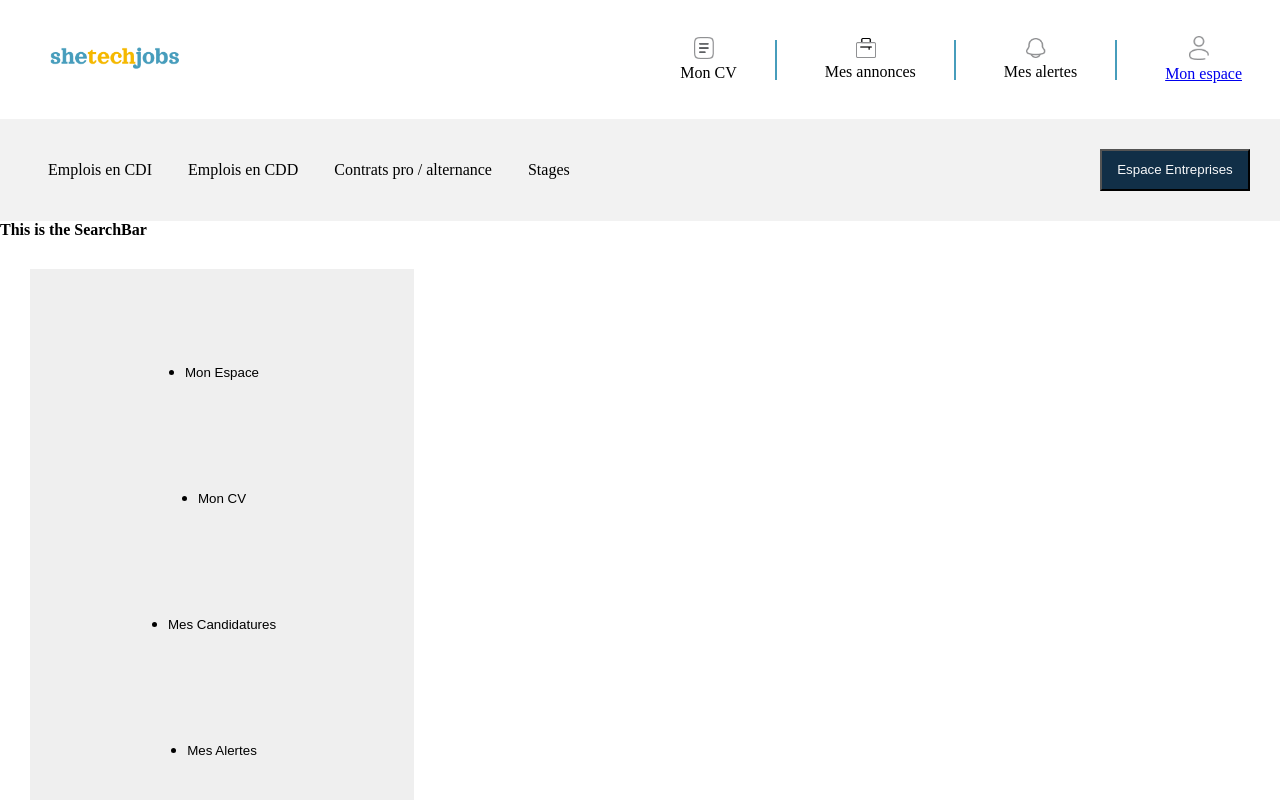
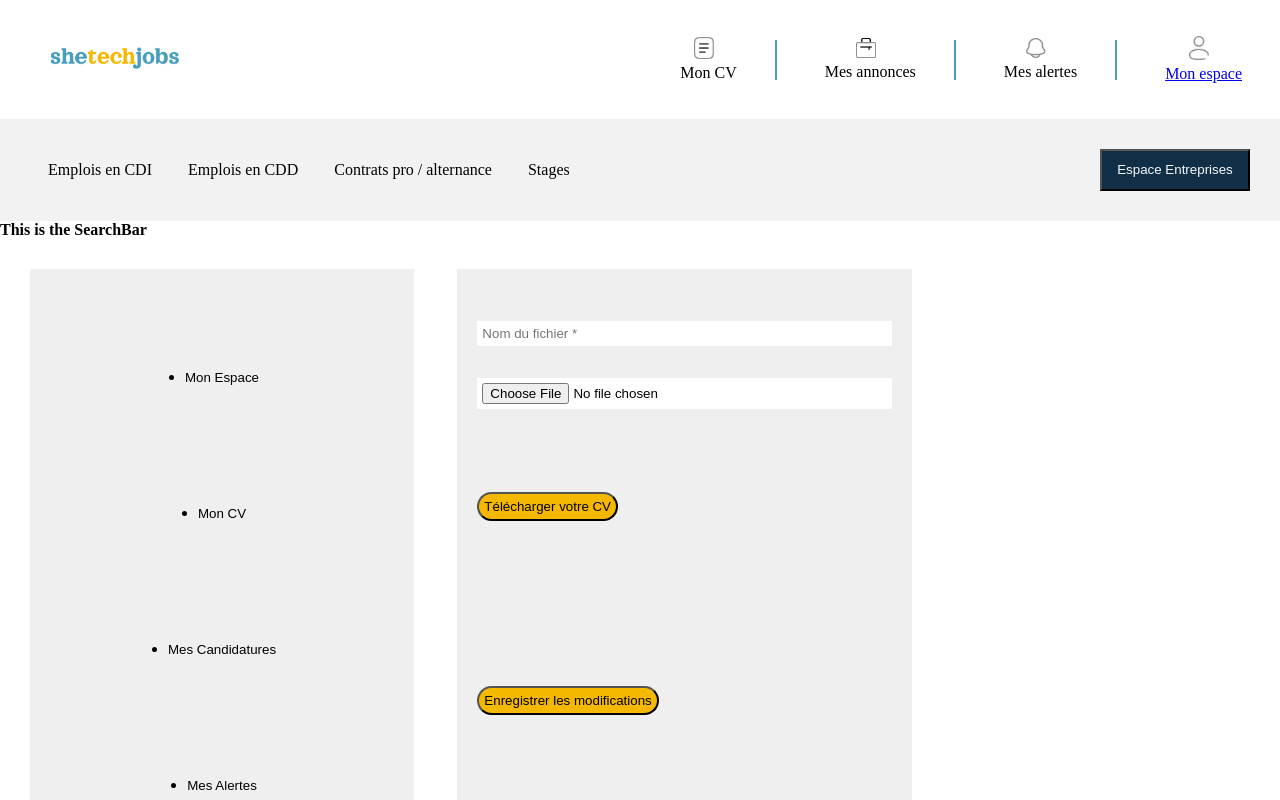
Before and after one commit to BEEBIKHAN/SheTechJobs, a React (Vite) app in the folder frontend/: page /dashboardcandidate in a window 1280 px wide. Shown: the top 800 px of the page. Built offline with nearby package versions, Linux system fonts and the light colour scheme; a web font is replaced by a local one.

Commit message:
dashboard Moncv

```diff
--- /dev/null
+++ b/frontend/src/components/MonCv.jsx
@@ -0,0 +1,72 @@
+import React, { useState } from "react";
+
+function MonCV() {
+  const [file, setFile] = useState(null);
+
+  const handleFileChange = (event) => {
+    setFile(event.target.files[0]);
+  };
+
+  const handleSubmit = async (event) => {
+    event.preventDefault();
+    if (!file) {
+      // eslint-disable-next-line no-alert
+      alert("Please select a file to upload");
+    }
+    // const formData = new FormData();
+    // formData.append("cv", file);
+
+    // try {
+    // const response = await fetch("/api/upload-cv", {
+    // method: "POST",
+    // body: formData,
+    // });
+    // if (response.ok) {
+    // eslint-disable-next-line no-alert
+    // alert("CV uploaded successfully");
+    // } else {
+    // eslint-disable-next-line no-alert
+    // alert("Failed to upload CV");
+    // }
+    // } catch (error) {
+    // eslint-disable-next-line no-alert
+    // alert("Error while uploading CV");
+    // console.error(error);
+    // }
+  };
+
+  return (
+    <div className="mon-cv-container">
+      <div className="mcontainer">
+        <form onSubmit={handleSubmit}>
+          <div className="file-input-container">
+            <input
+              type="text"
+              placeholder="Nom du fichier *"
+              className="file-name-input"
+              required
+            />
+            <input
+              type="file"
+              onChange={handleFileChange}
+              className="file-input"
+              required
+            />
+            <div className="buttonupload">
+              <button type="button" className="btn_upload">
+                Télécharger votre CV
+              </button>
+            </div>
+            <div className="buttoncv">
+              <button type="submit" className="btn_cv">
+                Enregistrer les modifications
+              </button>
+            </div>
+          </div>
+        </form>
+      </div>
+    </div>
+  );
+}
+
+export default MonCV;
--- a/frontend/src/main.jsx
+++ b/frontend/src/main.jsx
@@ -17,6 +17,7 @@ import "./styles/navbar.css";
 import "./styles/annoncecard.css";
 import "./styles/annoncedetails.css";
 import "./styles/monespace.css";
+import "./styles/moncv.css";
 
 const root = ReactDOM.createRoot(document.getElementById("root"));
 
--- a/frontend/src/pages/DashboardCandidate.jsx
+++ b/frontend/src/pages/DashboardCandidate.jsx
@@ -1,11 +1,13 @@
 import React, { useState } from "react";
 import MonEspace from "../components/MonEspace";
+import MonCv from "../components/MonCv";
 
 export default function DashboardCandidate() {
   const [displayMonespace, setDisplayMonespace] = useState(false);
-
+  const [displayMonCv, setDisplayMonCv] = useState(1);
   const handleButtonClick = (componentNumber) => {
     setDisplayMonespace(componentNumber === 1);
+    setDisplayMonCv(componentNumber === 2);
   };
   return (
     <div className="principal_dasboard">
@@ -21,7 +23,11 @@ export default function DashboardCandidate() {
             </button>
           </li>
           <li className="option">
-            <button type="button" className="btn_DashCandidate">
+            <button
+              type="button"
+              className="btn_DashCandidate"
+              onClick={() => handleButtonClick(2)}
+            >
               Mon CV
             </button>
           </li>
@@ -35,7 +41,7 @@ export default function DashboardCandidate() {
               Mes Alertes
             </button>
           </li>
-          <li className="gerer_compte">
+          <li className="option">
             <button type="button" className="btn_DashCandidate">
               Gerer mon compte
             </button>
@@ -45,6 +51,7 @@ export default function DashboardCandidate() {
 
       <div className="centered-dashcandidatecomponents">
         {displayMonespace && <MonEspace />}
+        {displayMonCv && <MonCv />}
       </div>
     </div>
   );
--- a/frontend/src/styles/annoncecard.css
+++ b/frontend/src/styles/annoncecard.css
@@ -34,12 +34,12 @@
 }
 
 .annonce_date {
-  color: #EBAF00;
+  color: #ebaf00;
 }
 
 .annonce_card > button {
-  background-color: #EBAF00;
-  color: #112F47;
+  background-color: #ebaf00;
+  color: #112f47;
   height: 32px;
   border-radius: 24px;
   padding: 6px 16px;
@@ -50,5 +50,4 @@
 }
 
 @media (min-width: 620px) {
-
 }
--- a/frontend/src/styles/annoncedetails.css
+++ b/frontend/src/styles/annoncedetails.css
@@ -15,7 +15,7 @@
 .annonceDetailsTitle > h2 {
   color: var(--color-bleu-foncé);
   font-weight: bolder;
-    font-size:xx-large;
+  font-size: xx-large;
 }
 
 .annonce_details_date {
@@ -46,10 +46,12 @@
   flex-direction: column;
   /* border: 1px solid red; */
   text-align: center;
-    background-color: #EFEFEF;
+  background-color: #efefef;
 }
 
-.motivationText > h3, #offre, #optionnel {
+.motivationText > h3,
+#offre,
+#optionnel {
   margin: 12px;
 }
 
@@ -66,7 +68,6 @@ form > input {
   font-weight: bold;
   font-size: 16px;
 }
-
 
 @media (min-width: 620px) {
   .annonce_details {
@@ -95,12 +96,10 @@ form > input {
   #motivations {
     height: 30vh;
     width: 100%;
-
   }
 
   form > input {
     width: 100%;
     padding: 8px;
   }
-
 }
--- a/frontend/src/styles/dashboardcandidate.css
+++ b/frontend/src/styles/dashboardcandidate.css
@@ -3,7 +3,7 @@
   background-color: #efefef; /*var(--color-background-gris);*/
   width: 100%;
 }
-  .btn_DashCandidate{
+.btn_DashCandidate {
   border: none;
 }
 .nav_candidate {
--- /dev/null
+++ b/frontend/src/styles/moncv.css
@@ -0,0 +1,61 @@
+* {
+  margin: 0;
+  padding: 0;
+  box-sizing: border-box;
+}
+.mon-cv-container {
+  display: flex;
+  margin: 30px 15px 15px 15px;
+  width: 90%;
+}
+.file-input-container {
+  display: flex;
+  flex-direction: column;
+  width: 100%;
+  padding: 20px 0 0 20px;
+  font-style: italic;
+  text-align: left;
+  background-color: #efefef;
+}
+.file-input-container input {
+  padding: 5px;
+  border: none;
+  margin-top: 2rem;
+  background-color: white;
+}
+.btn_cv {
+  background-color: #f5b800;
+  border-radius: 20px;
+  padding: 5px;
+}
+.btn_upload {
+  background-color: #f5b800;
+  border-radius: 20px;
+  padding: 5px;
+}
+.buttoncv {
+  display: flex;
+  justify-content: left;
+  margin-top: 40%;
+}
+.buttonupload {
+  display: flex;
+  justify-content: left;
+  margin-top: 20%;
+}
+
+@media (min-width: 620px) {
+  .mon-cv-container {
+    display: flex;
+    justify-content: center;
+    align-items: center;
+  }
+  .file-input-container {
+    display: flex;
+    flex-direction: column;
+    background-color: #efefef;
+    width: 150%;
+    height: 95vh;
+    padding: 20px;
+  }
+}
--- a/frontend/src/styles/monespace.css
+++ b/frontend/src/styles/monespace.css
@@ -5,11 +5,15 @@
 }
 .principal_monespace {
   display: flex;
+  margin: 30px 15px 15px 15px;
+  width: 90%;
 }
 .fmonespace {
-  margin: 20px;
-  padding: 10px;
+  display: flex;
+  flex-direction: column;
   width: 100%;
+  padding: 20px 0 0 20px;
+  font-style: italic;
   text-align: left;
   background-color: #efefef;
 }
@@ -50,7 +54,7 @@
     padding: 20px;
   }
   .fmonespace input {
-    padding: 15px;
+    padding: 10px;
     width: 80%;
     border: none;
 
--- a/frontend/src/styles/spacecompany.css
+++ b/frontend/src/styles/spacecompany.css
@@ -3,7 +3,6 @@
   margin: 0;
   padding: 0;
 }
-
 
 .dashbord_company {
   display: flex;
@@ -49,7 +48,6 @@
     width: 100vh;
     height: 100vh;
     margin: 30px 30px 0px 0px;
-
   }
 
   .btnSpaceCompany {
```
Lines whose indentation alone changed are shown as unchanged.
